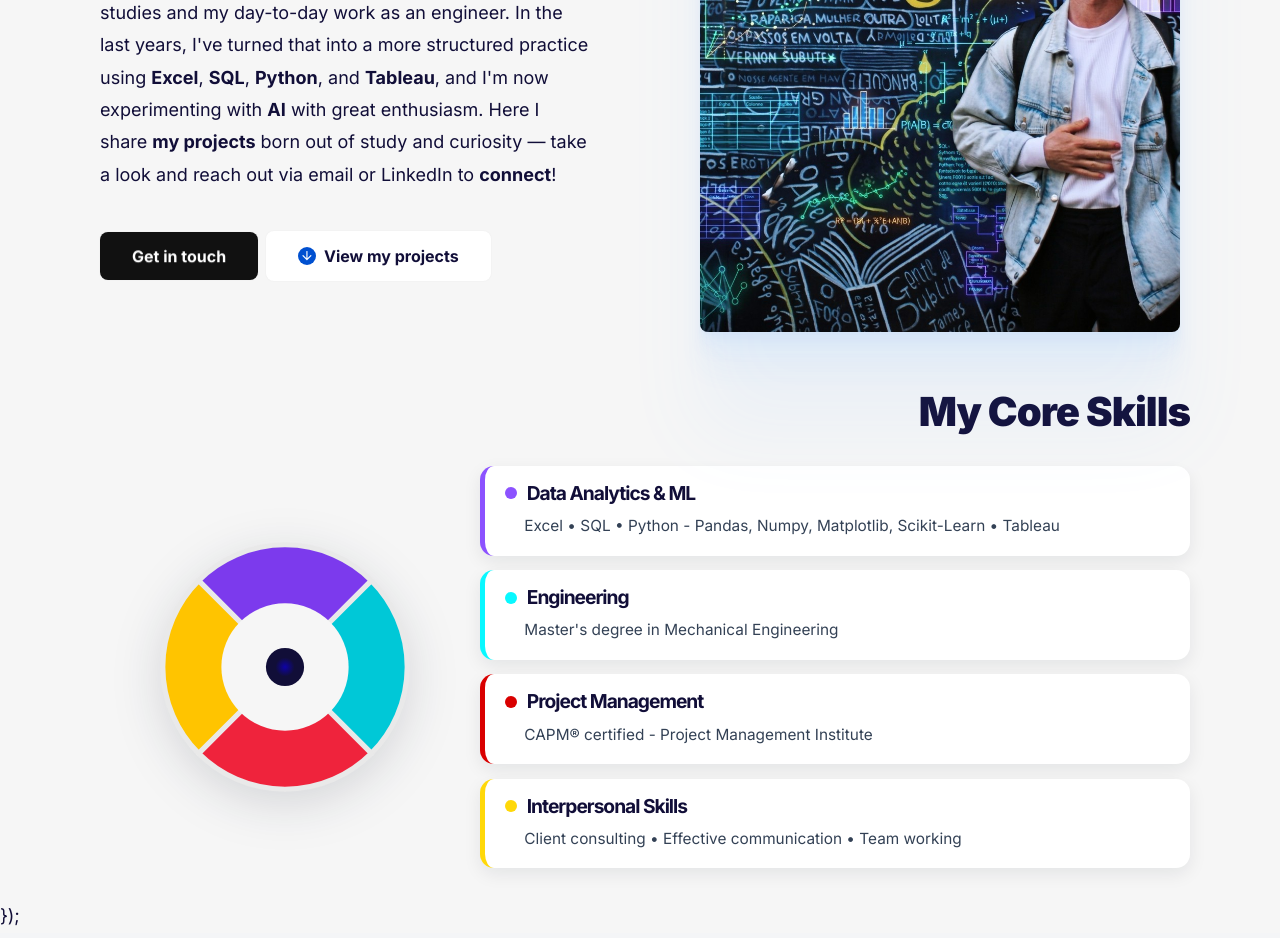
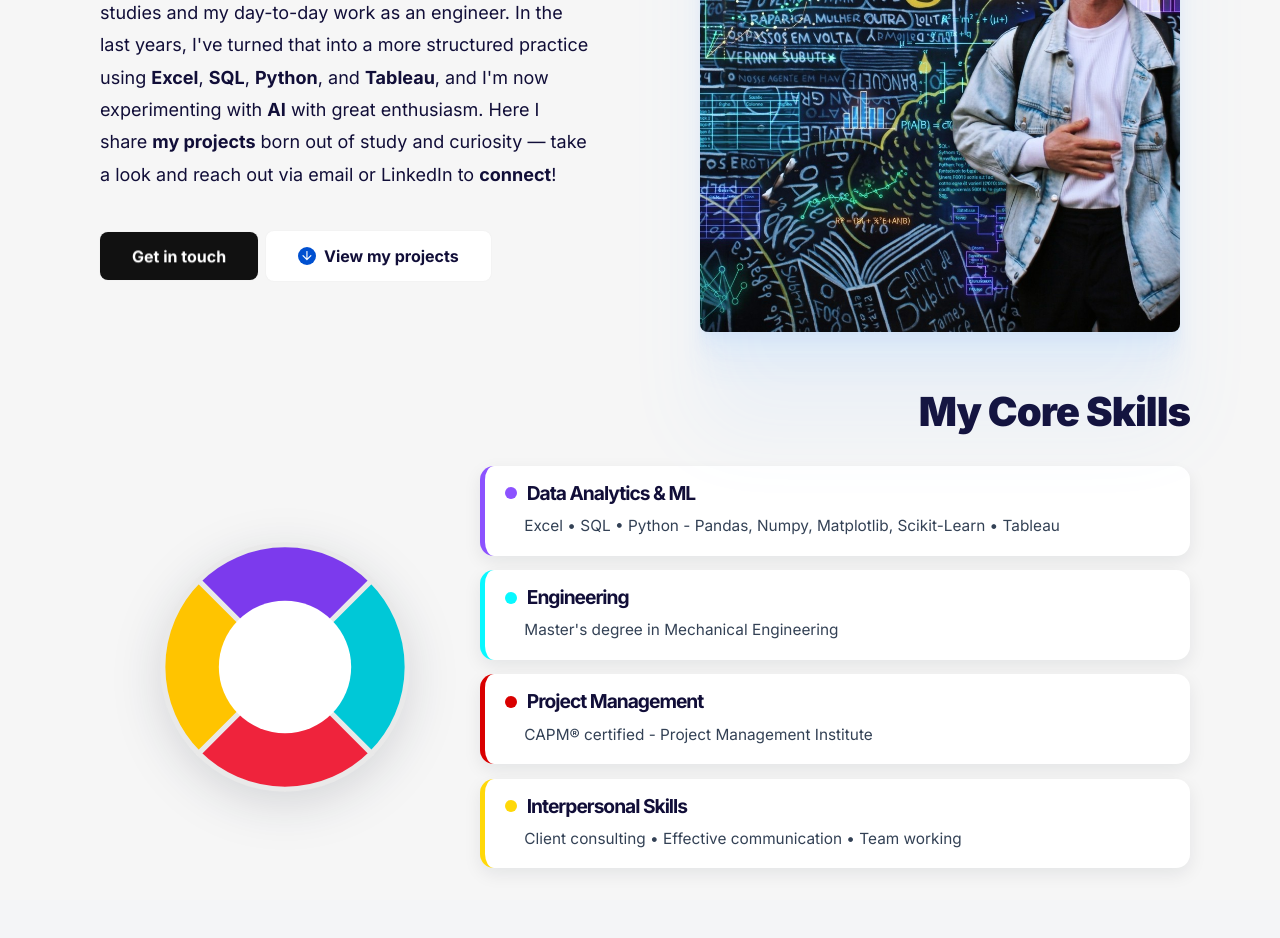
Before and after one commit to gcasarin/gcasarin.github.io, a Jekyll site: the page built from index.html, in a window 1280 px wide. Shown: the part 391-1329 px from the top of the page. Built offline with Jekyll 4.4.1, drawn with Linux system fonts in a browser that asks for light colours; the list of posts is cut into pages by our own code.

Commit message:
Refactor SVG structure and styles in skills section

```diff
--- a/_includes/section-skills.html
+++ b/_includes/section-skills.html
@@ -17,19 +17,6 @@
             role="img"
             aria-label="Skills breakdown: Data Analytics, Engineering, Project Management, and Interpersonal Skills"
           >
-            <defs>
-              <radialGradient
-                id="grad-hole"
-                cx="110"
-                cy="110"
-                r="7.5"
-                gradientUnits="userSpaceOnUse"
-              >
-                <stop offset="0%" stop-color="#0e02a8" />
-                <stop offset="100%" stop-color="#110E38" />
-              </radialGradient>
-            </defs>
-
             <g class="pie-slices-group" transform="rotate(-45 110 110)">
               <path
                 class="pie-slice"
@@ -60,11 +47,8 @@
               />
             </g>
 
-            <!-- Cerchio esterno: colore dello sfondo del tema -->
-            <circle class="donut-hole-outer" cx="110" cy="110" r="50" />
-
-            <!-- Cerchio interno sovrapposto: gradiente -->
-            <circle class="donut-hole-inner" cx="110" cy="110" r="15" />
+            <!-- Singolo cerchio centrale -->
+            <circle class="donut-hole" cx="110" cy="110" r="52" />
           </svg>
         </div>
       </div>
@@ -182,15 +166,8 @@
     transform: scale(1.10);
   }
 
-  /* Cerchio esterno: colore dello sfondo del tema */
-  .skills-section .donut-hole-outer {
-    fill: var(--bs-body-bg, #F6F6F6);
-    pointer-events: none;
-  }
-
-  /* Cerchio interno sovrapposto: gradiente */
-  .skills-section .donut-hole-inner {
-    fill: url(#grad-hole);
+  .skills-section .donut-hole {
+    fill: var(--bs-body-bg, #ffffff);
     pointer-events: none;
   }
 
@@ -309,5 +286,3 @@
     });
   });
 </script>
-  });
-</script>
```
